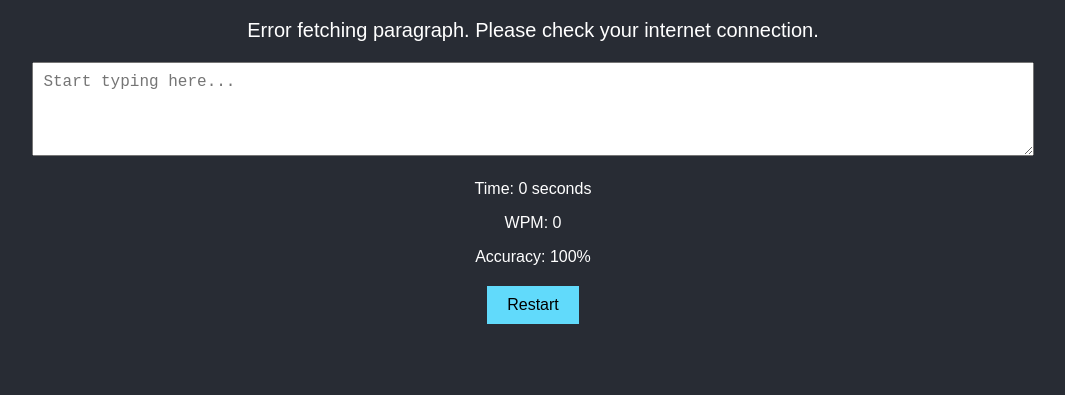
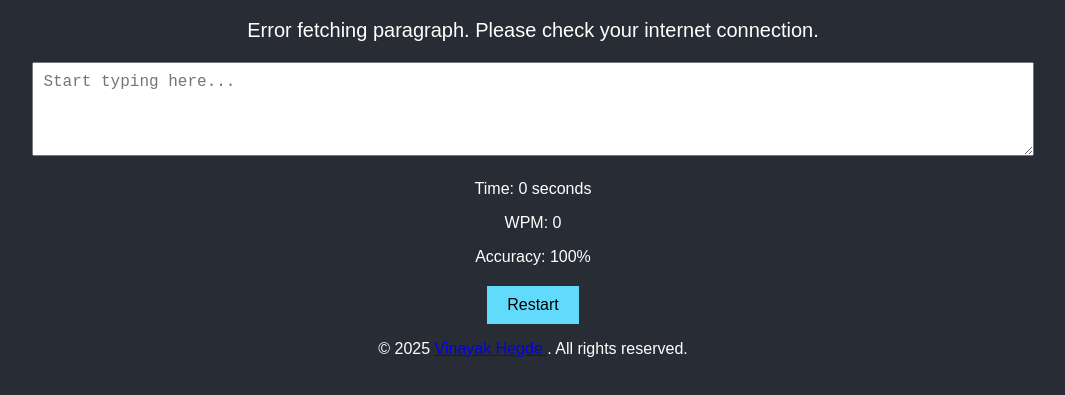
Before and after one commit to vinayak-h/Typing-Speed, a plain HTML site: page index.html in a window 1280 px wide. Shown: the part 89-484 px from the top of the page, without its empty margins (107-1172 px from the left). Drawn offline with Linux system fonts and the light colour scheme; no server answers.

Commit message:
Update index.html

```diff
--- a/index.html
+++ b/index.html
@@ -16,6 +16,17 @@
     <p>Accuracy: <span id="accuracy">100</span>%</p>
   </div>
   <button id="restart">Restart</button>
+
+  <!-- Footer with copyright -->
+  <footer>
+    <p>
+      &copy; 2025
+      <a href="https://github.com/vinayak-h" target="https://github.com/vinayak-h" rel="noopener noreferrer">
+        Vinayak Hegde
+      </a>. All rights reserved.
+    </p>
+  </footer>
+
   <script src="script.js"></script>
 </body>
 </html>
```
